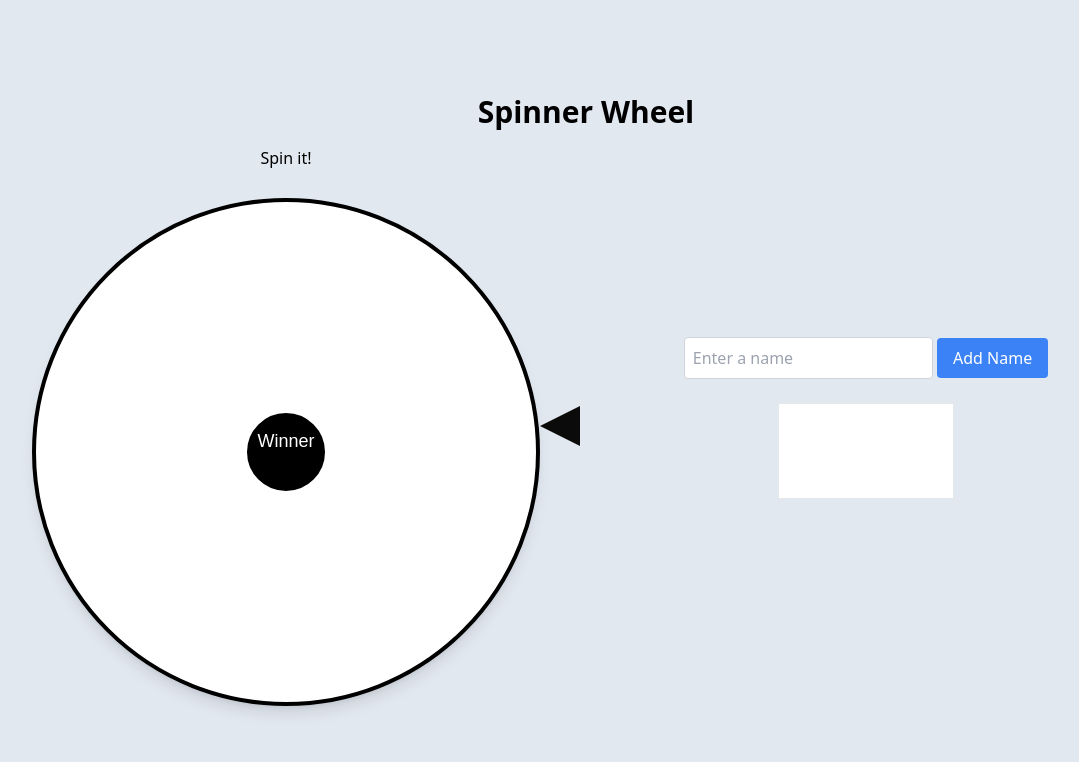
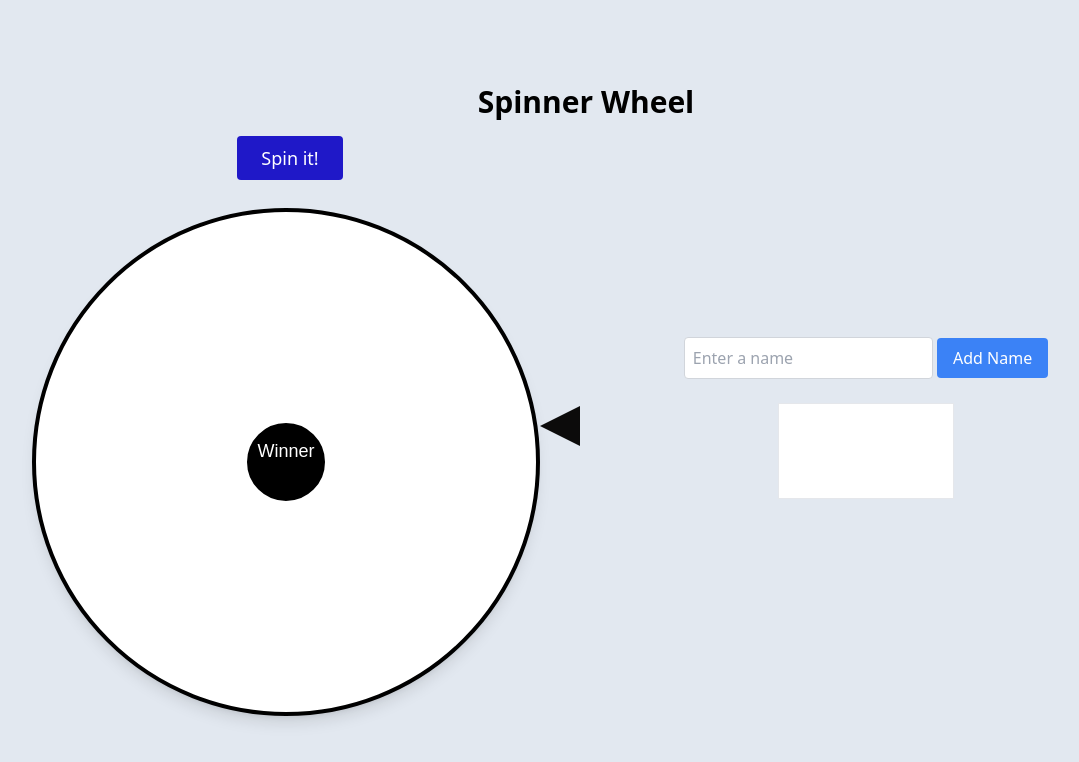
Before and after one commit to mdimamhosen/Task_One_Spin_wheel, a website built with Vite: page index.html in a window 1280 px wide. Shown: the whole page, without its empty margins (54-1133 px from the left). Built offline with nearby package versions, Linux system fonts and the light colour scheme.

Commit message:
final commit

```diff
--- a/index.html
+++ b/index.html
@@ -17,8 +17,13 @@
       <div class="grid grid-cols-2 gap-3">
         <div class="flex justify-center items-center">
           <div class="flex flex-col gap-3">
-            <button>Spin it!</button>
-
+            <div>
+              <button
+                class="px-6 py-2 text-lg bg-[#1F18C8] text-white rounded hover:bg-[#130eb6] transition duration-300 ml-2"
+              >
+                Spin it!
+              </button>
+            </div>
             <div class="relative mt-4 mx-auto">
               <canvas
                 id="wheel"
@@ -26,6 +31,7 @@
                 height="500"
                 class="rounded-full border-4 border-black bg-white shadow-lg text-white text-center font-bold"
               >
+                <h1>imam</h1>
               </canvas>
               <div
                 id="pointer"
```
